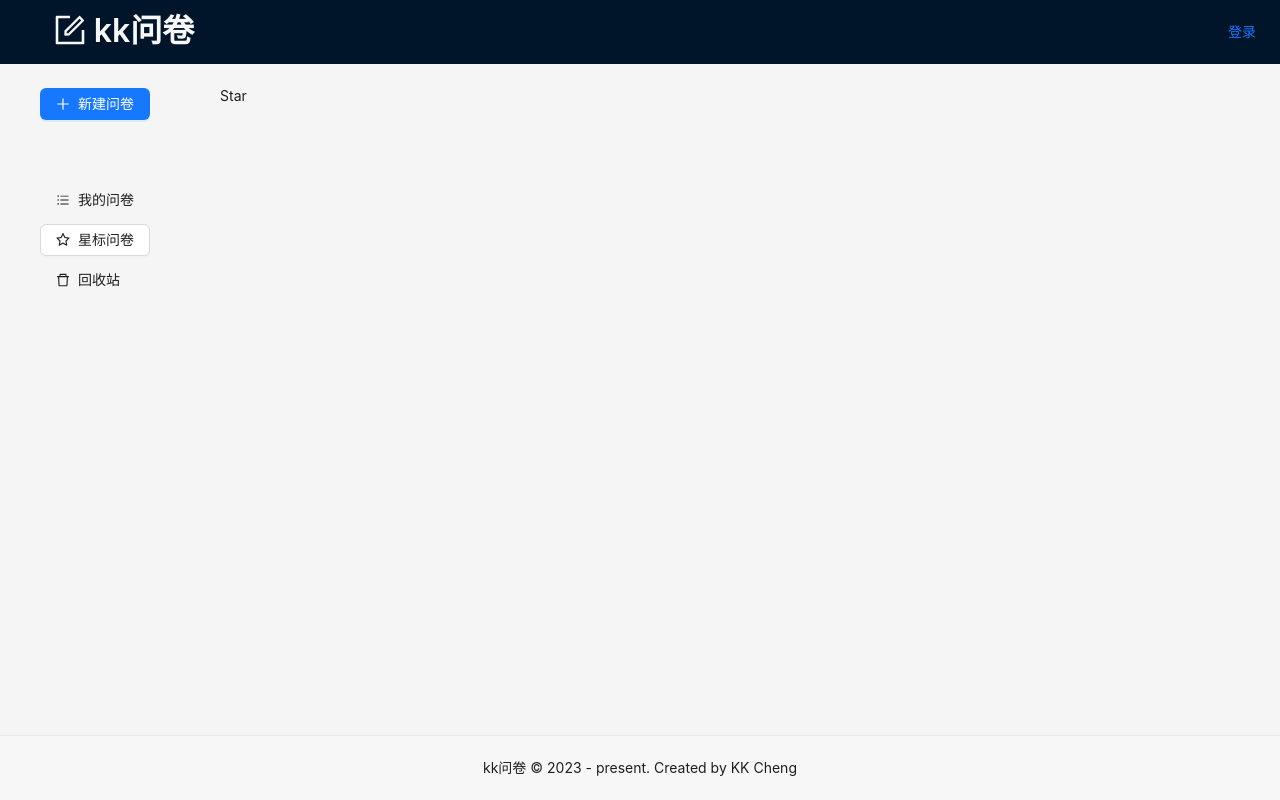
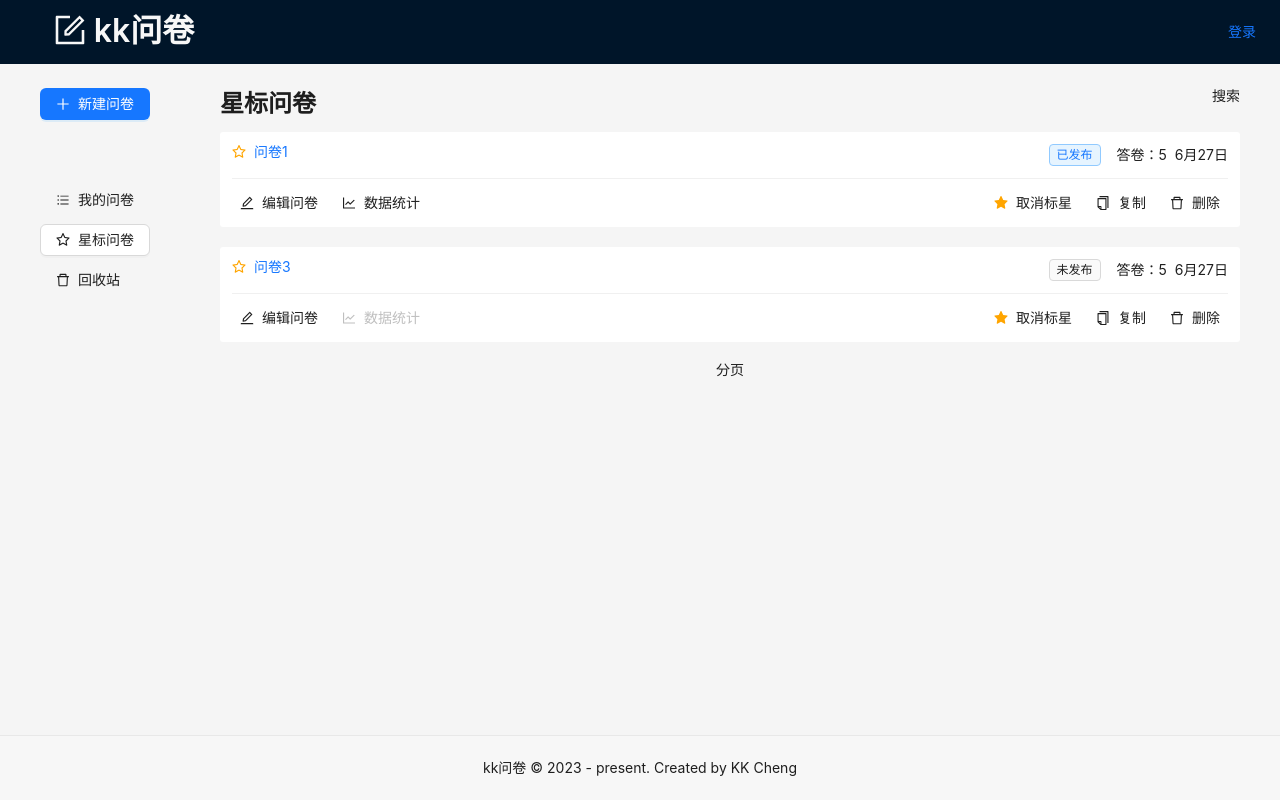
Before and after one commit to Shadows-kk/kk-question, a React (Create React App) app: page /manage/star in a window 1280 px wide. Built offline with nearby package versions, Linux system fonts and the light colour scheme; the HTML template or start-up script is replaced by a standard one.

Commit message:
feat: 星标问卷

```diff
--- a/src/pages/manage/Star.tsx
+++ b/src/pages/manage/Star.tsx
@@ -1,8 +1,8 @@
-import React, { FC } from 'react'
+import React, { FC, useState } from 'react'
 import QuestionCard from '../../components/QuestionCard'
 import styles from './common.module.scss'
 import { useTitle } from 'ahooks'
-import { Typography } from 'antd'
+import { Typography, Empty } from 'antd'
 
 const { Title } = Typography
 const rowQuestionList = [
@@ -25,9 +25,28 @@ const rowQuestionList = [
 ]
 
 const Star: FC = () => {
+  useTitle('kk问卷-星标问卷')
+  // 问卷列表数
+  const [questionList, setQuestionList] = useState(rowQuestionList)
+
   return (
     <>
-      <div>Star</div>
+      <div className={styles.header}>
+        <div className={styles.left}>
+          <Title level={3}>星标问卷</Title>
+        </div>
+        <div className={styles.right}>搜索</div>
+      </div>
+      <div className={styles.center}>
+        {/* 问卷列表 */}
+        {questionList.length === 0 && <Empty />}
+        {questionList.length > 0 &&
+          questionList.map(item => {
+            const { _id } = item
+            return <QuestionCard key={_id} {...item}></QuestionCard>
+          })}
+      </div>
+      <div className={styles.bottom}>分页</div>
     </>
   )
 }
```
